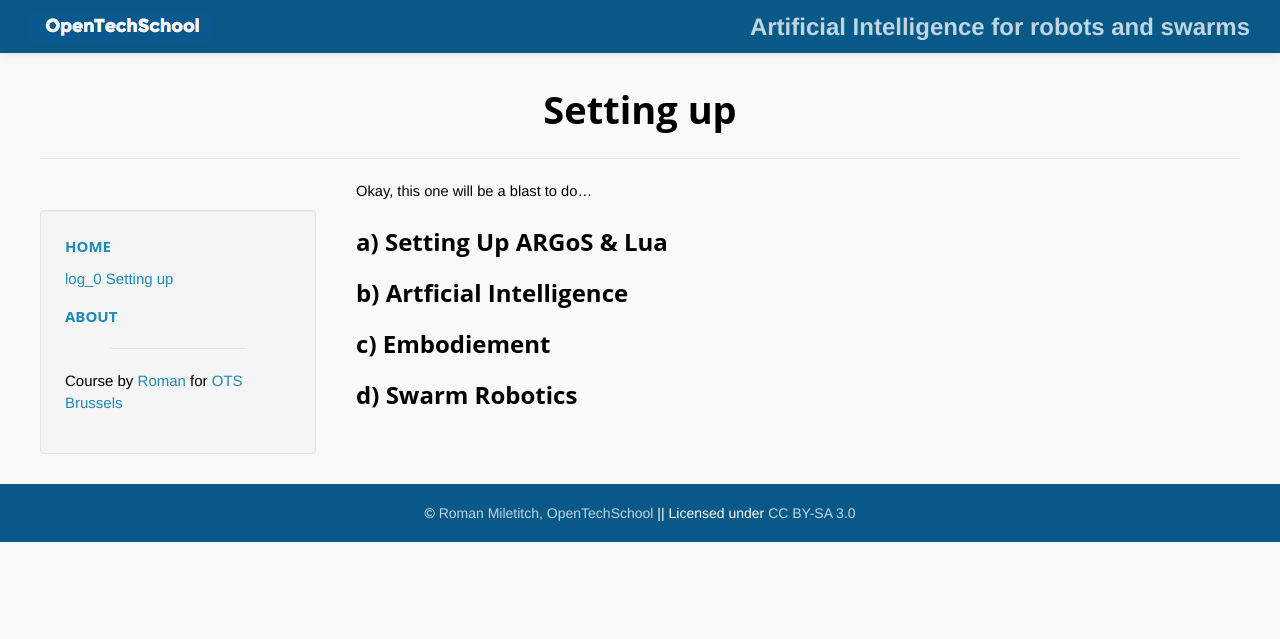
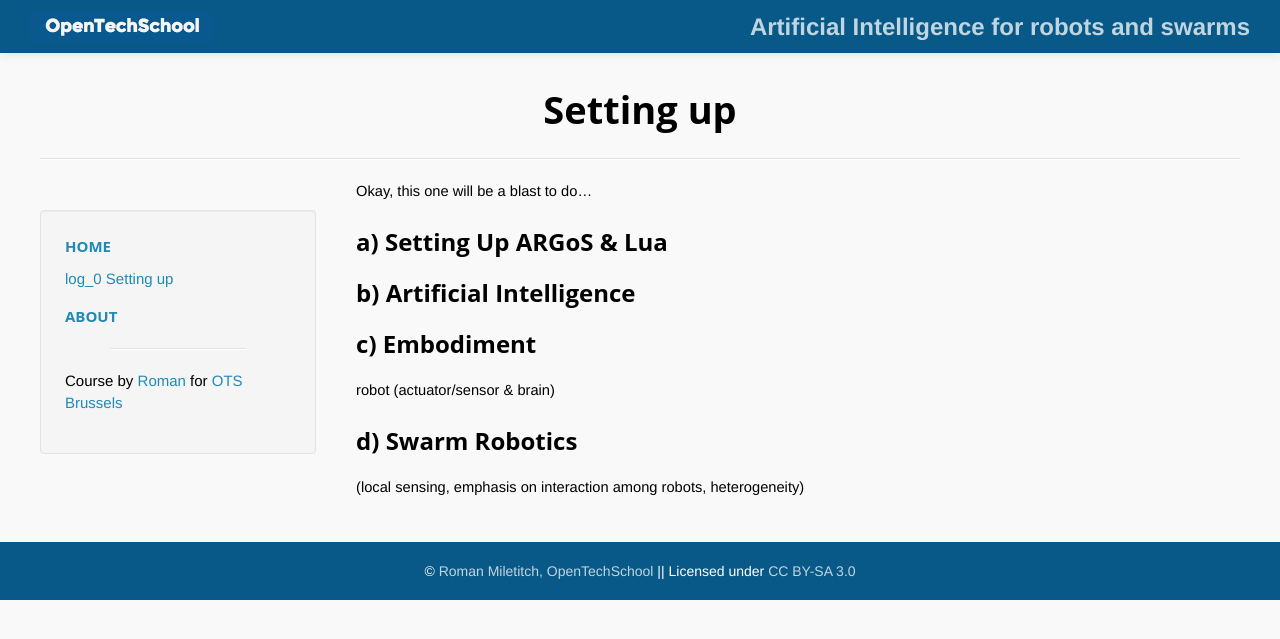
Before and after one commit to OpenTechSchool-Brussels/AI-for-robots-and-swarms, a Jekyll site: the page built from Setting-up.markdown, in a window 1280 px wide. Shown: the top 639 px of the page. Built offline with Jekyll 4.4.1, drawn with Linux system fonts in a browser that asks for light colours; Markdown is read by kramdown in place of the engine named in the settings.

Commit message:
Update Setting-up.markdown

```diff
--- a/Setting-up.markdown
+++ b/Setting-up.markdown
@@ -10,8 +10,10 @@ Okay, this one will be a blast to do...
 
 ##a) Setting Up ARGoS & Lua
 
-##b) Artficial Intelligence
+##b) Artificial Intelligence
 
-##c) Embodiement
+##c) Embodiment
+robot (actuator/sensor & brain)
 
 ##d) Swarm Robotics
+(local sensing, emphasis on interaction among robots, heterogeneity)
```
